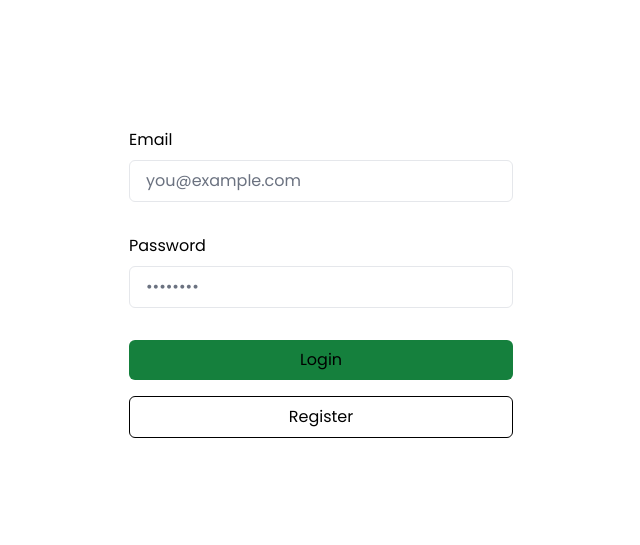
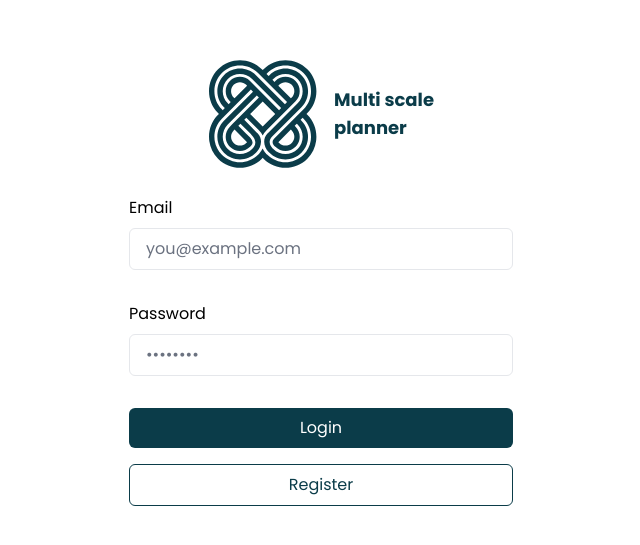
Before and after one commit to AbdullahAlhariri/multi-scale-planner, a Next.js app: page /login in a window 1280 px wide. Shown: the part 113-658 px from the top of the page, without its empty margins (319-959 px from the left). Built offline with nearby package versions, Linux system fonts and the light colour scheme.

Commit message:
Redesign login/register page

```diff
--- a/app/globals.css
+++ b/app/globals.css
@@ -76,3 +76,17 @@
     background-color: #0B3C49;
     color: white;
 }
+
+.login {
+    background-color: #0B3C49;
+    color: white;
+}
+
+.register {
+    color: #0B3C49;
+    border: 1px solid #0B3C49;
+}
+
+.text-primary {
+    color: #0B3C49;
+}
--- a/app/login/page.tsx
+++ b/app/login/page.tsx
@@ -1,6 +1,9 @@
 import { headers, cookies } from 'next/headers'
 import { createClient } from '@/utils/supabase/server'
 import { redirect } from 'next/navigation'
+import Image from "next/image";
+import logo from "@/app/assets/logo.svg";
+import React from "react";
 
 export default function Login({
   searchParams,
@@ -59,6 +62,17 @@ export default function Login({
         className="animate-in flex-1 flex flex-col w-full justify-center gap-2 text-foreground"
         action={signIn}
       >
+        <div className={"flex justify-center items-center mb-5"}>
+          <Image
+              src={logo}
+              width={110}
+              height={110}
+              alt="Logo"
+          />
+          <p className={"ml-4 text-primary text-lg font-bold"}>
+            Multi scale <br/>planner
+          </p>
+        </div>
         <label className="text-md" htmlFor="email">
           Email
         </label>
@@ -78,12 +92,12 @@ export default function Login({
           placeholder="••••••••"
           required
         />
-        <button className="bg-green-700 rounded-md px-4 py-2 text-foreground mb-2">
+        <button className="login rounded-md px-4 py-2 text-foreground mb-2">
           Login
         </button>
         <button
           formAction={signUp}
-          className="border border-foreground/20 rounded-md px-4 py-2 text-foreground mb-2"
+          className="register border-foreground/20 rounded-md px-4 py-2 text-foreground mb-2"
         >
           Register
         </button>
--- a/app/page.tsx
+++ b/app/page.tsx
@@ -4,6 +4,18 @@ import Auth from "@/utils/auth";
 import prisma from "@/utils/prisma";
 import ClientPage from "@/components/ClientPage";
 import {Role, Tag, Goal} from "@/app/MSPState";
+import {cookies} from "next/headers";
+import {createClient} from "@/utils/supabase/server";
+import {Button} from "primereact/button";
+
+const signOut = async () => {
+    'use server'
+
+    const cookieStore = cookies()
+    const supabase = createClient(cookieStore)
+    await supabase.auth.signOut()
+    return redirect('/login')
+}
 
 export default async function Index() {
     'use server'
@@ -42,6 +54,13 @@ export default async function Index() {
     })
 
     return (
-        <ClientPage allRoles={roles} allTags={tags} serverAllGoals={goals}></ClientPage>
+        <>
+            <div className={"w-full max-w-4xl gap-20 flex items-centertext-sm"}>
+                <form action={signOut}>
+                    <Button className={' p-1'} label="Logout" severity="help" text />
+                </form>
+            </div>
+            <ClientPage allRoles={roles} allTags={tags} serverAllGoals={goals}></ClientPage>
+        </>
     )
 }
--- a/components/ClientPage.tsx
+++ b/components/ClientPage.tsx
@@ -41,7 +41,7 @@ export default function ClientPage({allRoles , allTags, serverAllGoals}) {
     return (
         <MSPState.Provider value={MSPStateObject}>
         <Toast ref={toast} />
-            <div className="flex-1 w-full flex flex-col gap-10 items-center mt-12">
+            <div className="flex-1 w-full flex flex-col gap-10 items-center mt-4">
                     <nav className="w-full flex justify-center">
                         <div className="w-full max-w-4xl gap-20 flex items-centertext-sm">
                             <div className={"cursor-pointer"} onClick={() => setPeriod('')}>
@@ -49,13 +49,12 @@ export default function ClientPage({allRoles , allTags, serverAllGoals}) {
                                     src={logo}
                                     width={110}
                                     height={110}
-                                    alt="Picture of the author"
+                                    alt="Logo"
                                 />
                             </div>
                             <div className={"flex gap-4 flex-wrap content-start"} >
                                 <RoleHeader />
                             </div>
-                            {/*<AuthButton />*/}
                         </div>
                     </nav>
                     <main className="w-full flex justify-center">
```
